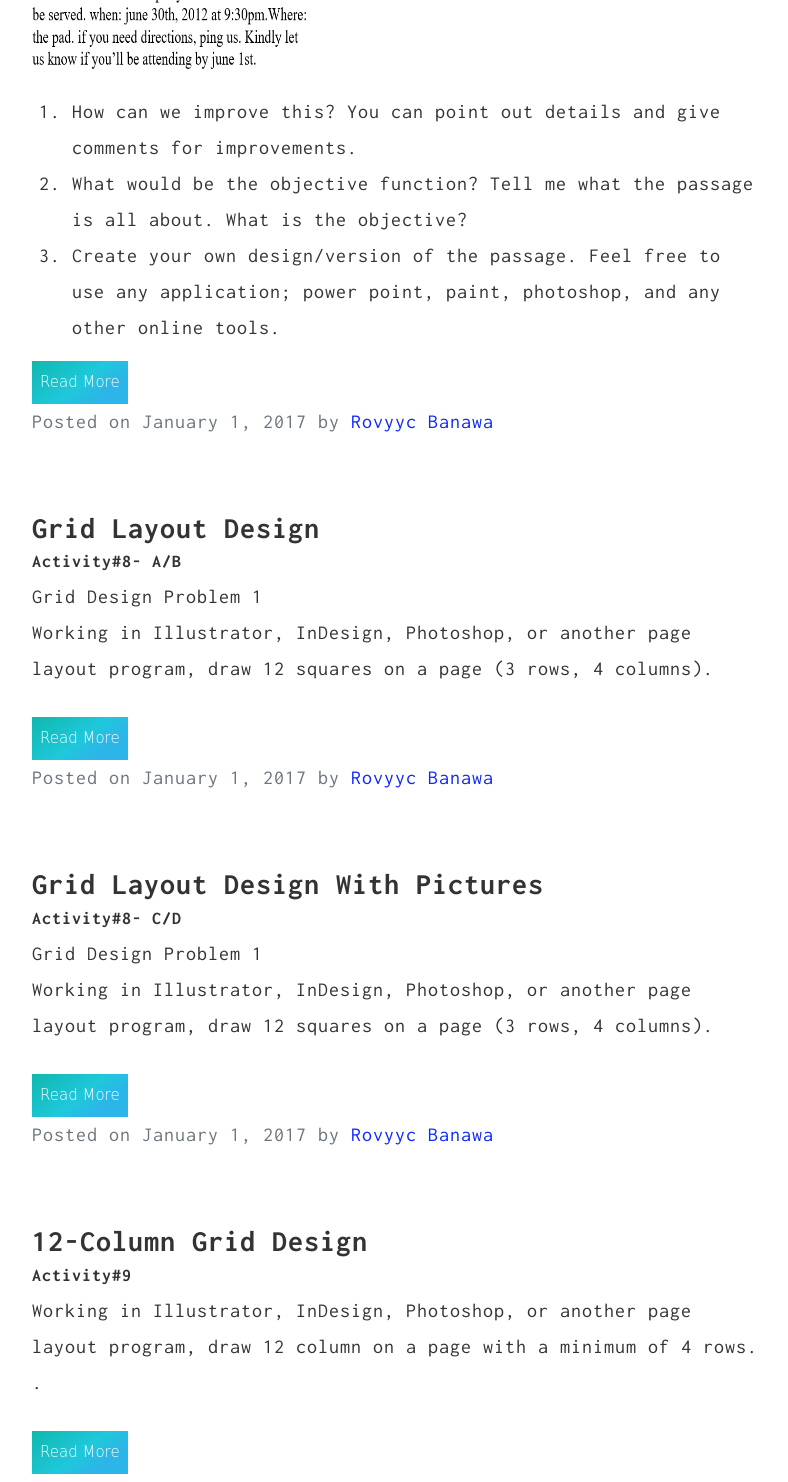
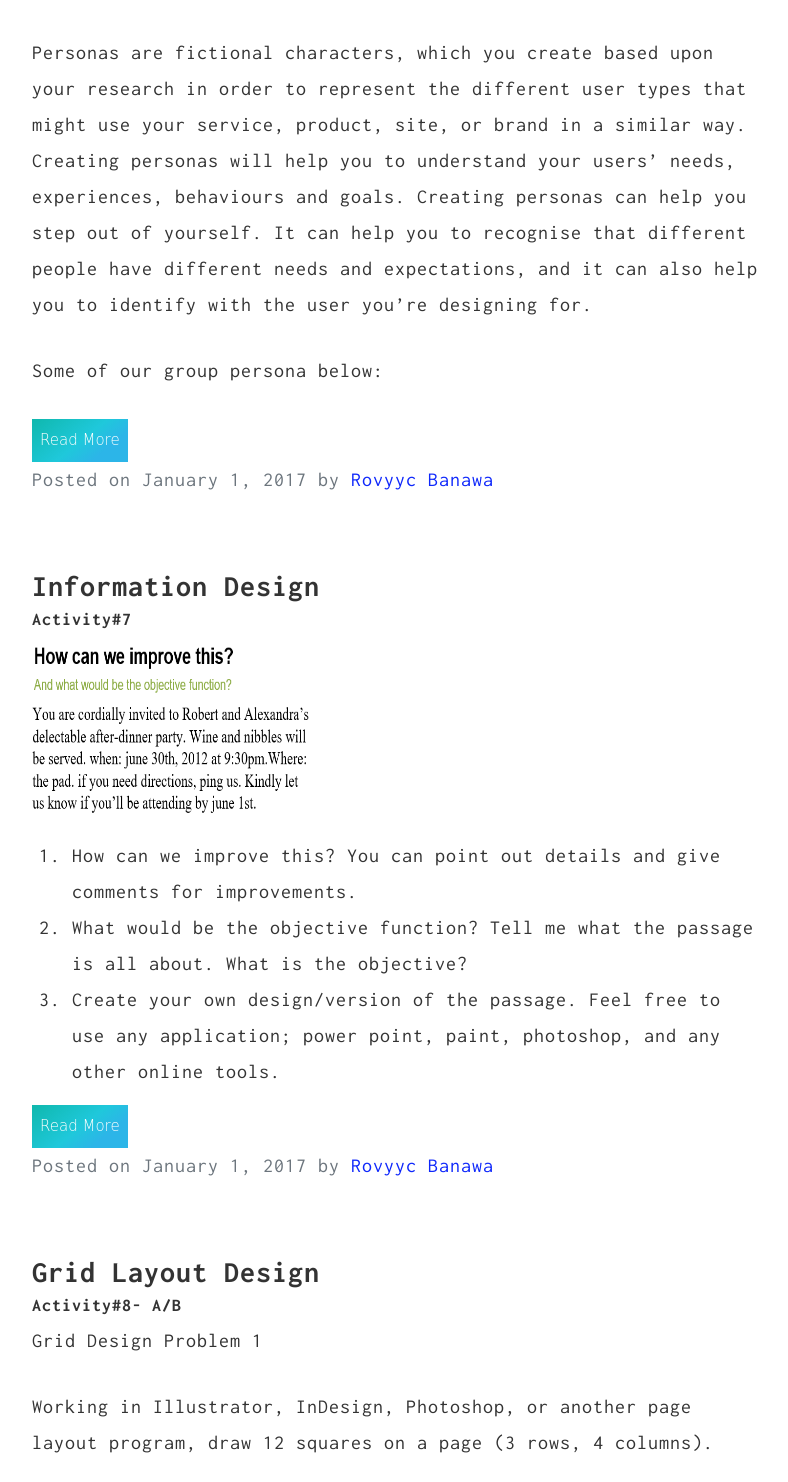
Before and after one commit to rmbanawa/userdes, a PHP site: page /activities2.html in a window 1280 px wide. Shown: the part 1216-2698 px from the top of the page, without its empty margins (53-841 px from the left). Run offline with PHP 8.4, Linux system fonts and the light colour scheme; some libraries are stand-ins or nearby versions; some web fonts are replaced.

Commit message:
putting gif

```diff
--- a/activities2.html
+++ b/activities2.html
@@ -123,13 +123,55 @@
 								<div class="post">
 									<h2 class="card-title">Persona</h2>
 									<h4 class="card-title">Activity#6</h4>
-									A persona for our group app
-
+									<img class="card-img-top img-fluid"
+										src="https://s3.amazonaws.com/www-inside-design/uploads/2019/03/jessepeterguyuserpersona.gif"
+										style="width: 500px" alt="Card image cap">
+									<p><br>
+										Personas are fictional characters, which you create based upon your research in
+										order to represent the different user types that might use your service,
+										product, site, or brand in a similar way. Creating personas will help you to
+										understand your users’ needs, experiences, behaviours and goals. Creating
+										personas can help you step out of yourself. It can help you to recognise that
+										different people have different needs and expectations, and it can also help you
+										to identify with the user you’re designing for.
+										<p>Some of our group persona below:</p>
 										<span class="dots"> </span>
 										<span class="more">
-										<img class="card-img-top img-fluid" src="images/persona.PNG" alt="Card image cap"
-											style="width:600px;height:500px;">
-										<img class="card-img-top img-fluid" src="images/persona2.PNG" alt="Card image cap">
+											<img class="card-img-top img-fluid" src="images/persona1.PNG"
+												alt="Card image cap">
+											<p class="persona">Lebron is a sales representative in a company, doing
+												tasks that require
+												visual concentration on the computer screen in order not to have errors
+												on his input. He doesn't take an eye break and the position of his
+												screen is below eye level, which lead him to severe chronic dry eye.
+												Because he is too busy in his work, doesn't have time to visit the mall
+												or other establishment that have optical clinic and also he's not sure
+												about the services offered by the clinic.
+
+												How Lebron use the app, first he registered using his Facebook account,
+												then he searched for the nearest optical clinic after that, the map
+												appeared then the app pin-point all the nearest clinic. He viewed each
+												clinic detail and the services offered by the certain clinic. After he
+												chose the nearest clinic the he want to have appointment based on his
+												schedule, he clicked on 'schedule now' then set the date/time. After the
+												submitting the schedule details the app verify the schedule. Then the
+												app notifies him within the day of his schedule.
+
+												The app helps him to save his time and hassle-free for him in going to
+												other places to find a nearest optical clinic and also it doesn't affect
+												his work time.</p>
+
+
+											<img class="card-img-top img-fluid" src="images/persona2.PNG"
+												alt="Card image cap">
+											<br>
+											<br>
+											<img class="card-img-top img-fluid" src="images/persona3.PNG"
+												alt="Card image cap">
+											<br>
+											<br>
+											<img class="card-img-top img-fluid" src="images/persona4.PNG"
+												alt="Card image cap">
 
 										</span>
 
@@ -198,7 +240,8 @@
 												</ul>
 											</li>
 										</ol>
-											<img class="card-img-top img-fluid" src="images/inv1.PNG" alt="Card image cap" style="width:350px; height: 450px;">
+										<img class="card-img-top img-fluid" src="images/inv1.PNG" alt="Card image cap"
+											style="width:350px; height: 450px;">
 									</span>
 
 									<button class="read">read more</button>
@@ -218,15 +261,21 @@
 								<div class="post">
 									<h2 class="card-title">Grid Layout Design</h2>
 									<h4 class="card-title">Activity#8- A/B</h4>
-										Grid Design Problem 1
+
+									<p>Grid Design Problem 1
 										<p>Working in Illustrator, InDesign, Photoshop, or another page layout program,
 											draw 12 squares on a page (3 rows, 4 columns).</p>
+										<img class="card-img-top img-fluid"
+											src="https://media.giphy.com/media/oO2wzIaQ0HnoI/giphy.gif"
+											style="width: 500px" alt="Card image cap">
 										<span class="dots"> </span>
 										<span class="more">
 											<p>3x3 Grid</p>
-											<img class="card-img-top img-fluid" src="images/a8a.PNG" alt="Card image cap">
+											<img class="card-img-top img-fluid" src="images/a8a.PNG"
+												alt="Card image cap">
 											<p>4x4 Grid</p>
-											<img class="card-img-top img-fluid" src="images/a8b.PNG" alt="Card image cap">
+											<img class="card-img-top img-fluid" src="images/a8b.PNG"
+												alt="Card image cap">
 										</span>
 
 										<button class="read">read more</button>
@@ -249,6 +298,10 @@
 									Grid Design Problem 1
 									<p>Working in Illustrator, InDesign, Photoshop, or another page layout program,
 										draw 12 squares on a page (3 rows, 4 columns).</p>
+
+									<img class="card-img-top img-fluid"
+										src="https://media.giphy.com/media/oO2wzIaQ0HnoI/giphy.gif" style="width: 500px"
+										alt="Card image cap">
 									<span class="dots"> </span>
 									<span class="more">
 										<p>3x3 Grid with Pictures</p>
@@ -274,7 +327,11 @@
 								<div class="post">
 									<h2 class="card-title">12-Column Grid Design</h2>
 									<h4 class="card-title">Activity#9</h4>
-											<p>Working in Illustrator, InDesign, Photoshop, or another page layout program, draw 12 column on a page with a minimum of 4 rows. .</p>
+									<p>Working in Illustrator, InDesign, Photoshop, or another page layout program, draw
+										12 column on a page with a minimum of 4 rows. .</p>
+										<img class="card-img-top img-fluid"
+											src="https://cdn.dribbble.com/users/125056/screenshots/1764500/99miles_layout-adaptive_1-4-1.gif"
+											style="width: 500px" alt="Card image cap">
 									<span class="dots"> </span>
 									<span class="more">
 										<p>My 12-Column grid design</p>
@@ -331,8 +388,7 @@
 						<h2>Newsletter</h2>
 						<div class="subscribe text-center">
 							<div class="form-group">
-									<input type="text" class="form-control text-center"
-										placeholder="Enter Email address">
+								<input type="text" class="form-control text-center" placeholder="Enter Email address">
 								<input type="submit" value="Subscribe" class="btn btn-primary btn-custom">
 							</div>
 						</div>
--- a/css/style.css
+++ b/css/style.css
@@ -1776,3 +1776,7 @@ button {
   text-transform: capitalize;
   font-size: 15px;
 }
+.persona{
+  display: block;
+  font-size: 15px;
+}
```
Also changed, not shown: images/person2.PNG (deleted), images/persona.PNG (deleted), images/persona1.PNG (added), images/persona2.PNG, images/persona3.PNG (added), images/persona4.PNG (added). Lines whose indentation alone changed are shown as unchanged.
